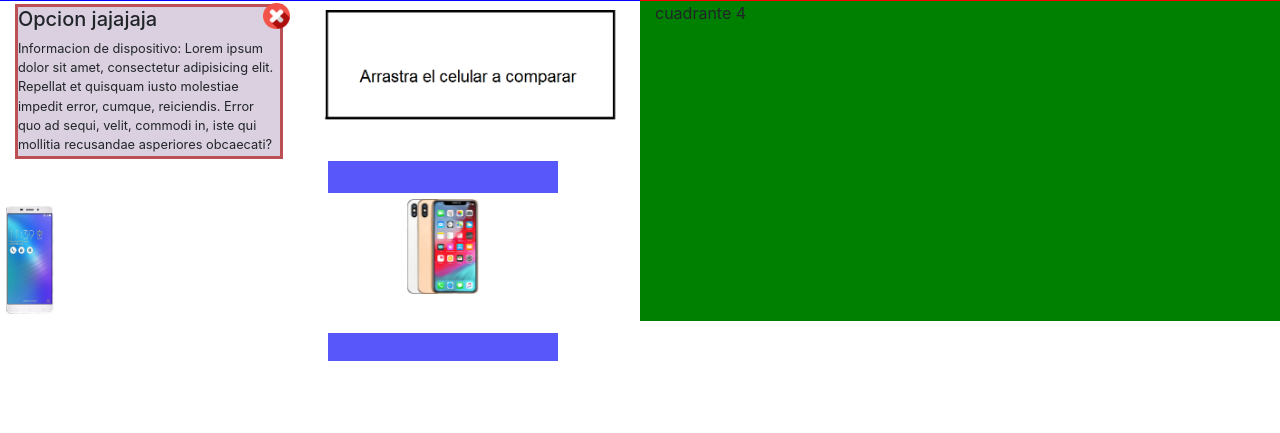
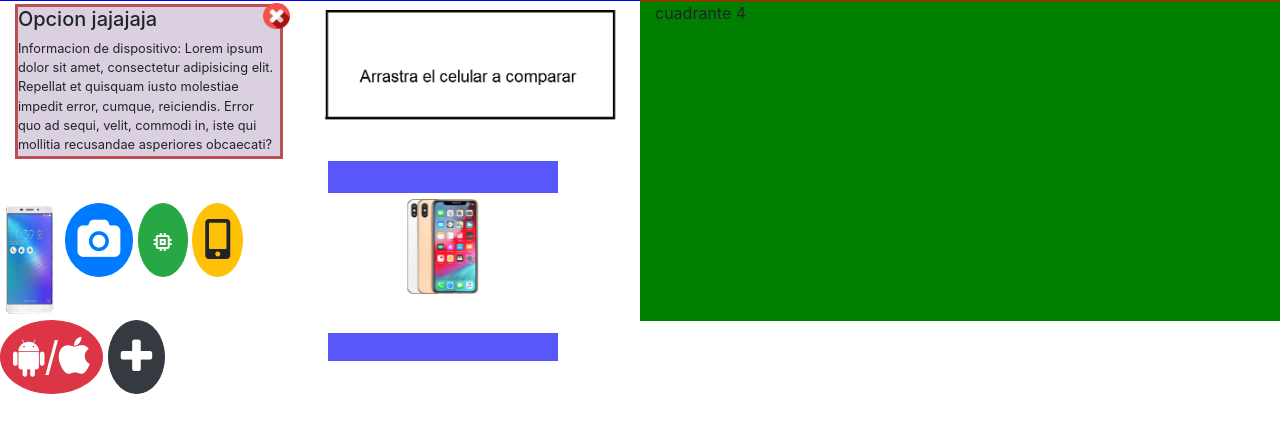
Before and after one commit to vargasaguirre/primerParcialModelado, a PHP site: page / in a window 1280 px wide; the page is wider, and only the part inside the window is pictured. Shown: the part 319-752 px from the top of that part. Run offline with PHP 8.4, Linux system fonts and the light colour scheme; some libraries are stand-ins or nearby versions.

Commit message:
botones de menú

```diff
--- a/css/style.css
+++ b/css/style.css
@@ -3,6 +3,11 @@
 }
 .seccion {
 	height: 10em;
+}
+
+.btnIconos{
+    font-size: 40px;
+    border-radius: 50%;
 }
 
 #informacionC3{
--- a/index.html
+++ b/index.php
@@ -11,6 +11,10 @@
     <script src="https://cdnjs.cloudflare.com/ajax/libs/jquery-mousewheel/3.1.13/jquery.mousewheel.js"></script>
     <script src="js/itemslide.js"></script>
     <script src="js/sliding.js"></script>
+    <!--ÍCONOS-->
+    <link rel="stylesheet" href="https://use.fontawesome.com/releases/v5.7.0/css/all.css" integrity="sha384-lZN37f5QGtY3VHgisS14W3ExzMWZxybE1SJSEsQp9S+oqd12jhcu+A56Ebc1zFSJ" crossorigin="anonymous">
+    <link rel="stylesheet" href="https://cdnjs.cloudflare.com/ajax/libs/font-awesome/4.7.0/css/font-awesome.min.css">
+    <link rel="stylesheet" href="https://fonts.googleapis.com/icon?family=Material+Icons">
 <meta charset="utf-8">
 </head>
 <body>
@@ -50,14 +54,18 @@
 					</div>
 					<!--COMPARATIVA-->
 					<div class="col-sm-6 compar" style="background-image: url('Imagenes/arrastre.png'); background-size: cover;"  id="div1" ondrop="drop(event)" ondragover="allowDrop(event)">
-
-
 					</div>
 				</div>
 				<div class="row">
 					<!--MENÚ CON ÍCONOS-->
 					<div class="col-sm-6 seccion" style="background-color: white; ">
 						<img src="imagenes/cel1.png" class="col-sm-6 cel1" style=" padding:2%; width:60px; height:75%; margin-top:13%;">
+						<button type="button" class="btn btn-primary btnIconos"><i class="fa fa-camera"></i></button>
+						<button type="button" class="btn btn-success btnIconos"><i class="material-icons">memory</i></button>
+						<button type="button" class="btn btn-warning btnIconos"><i class='fas fa-mobile-alt'></i></button>
+						<button type="button" class="btn btn-danger btnIconos"><i class="fa fa-android"></i>/<i class="fa fa-apple"></i></button>
+						<button type="button" class="btn btn-dark btnIconos"><i class="fa fa-plus"></i></button>
+
 					</div>
 					<!--SLIDER CELULALES-->
 					<div class="col-sm-6" style="background-color: white;">
```
